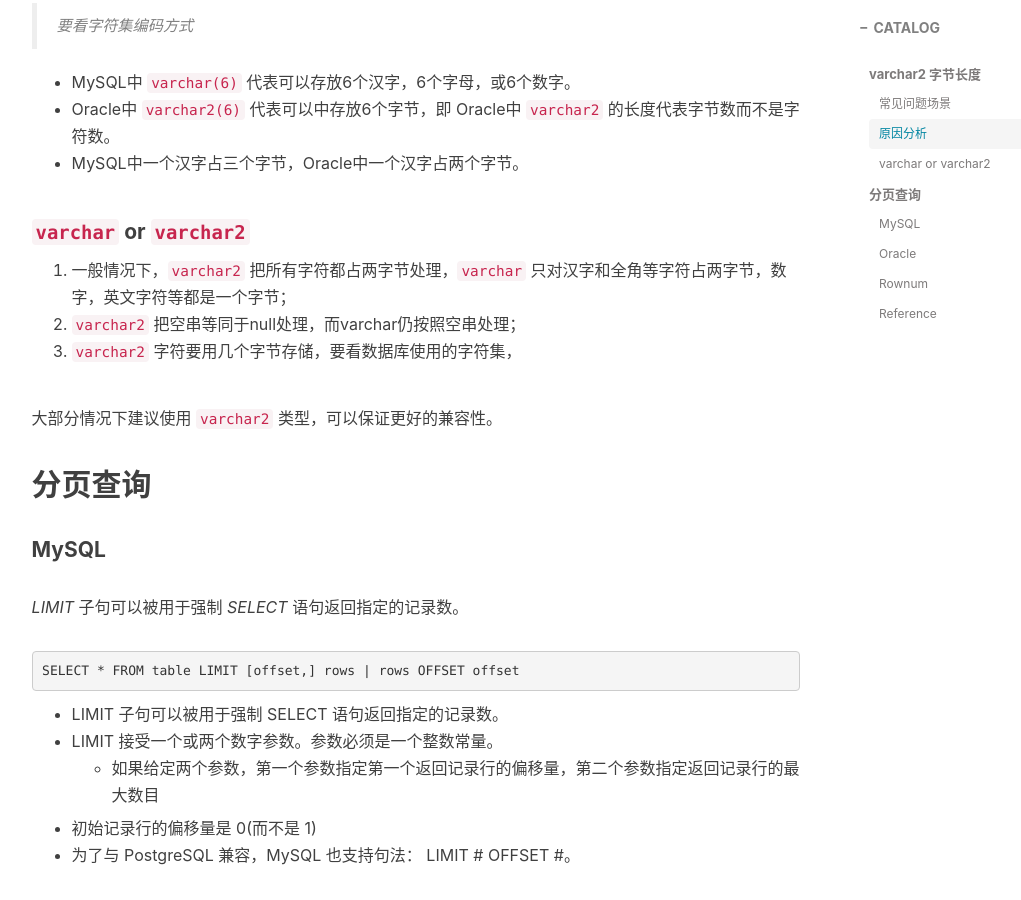
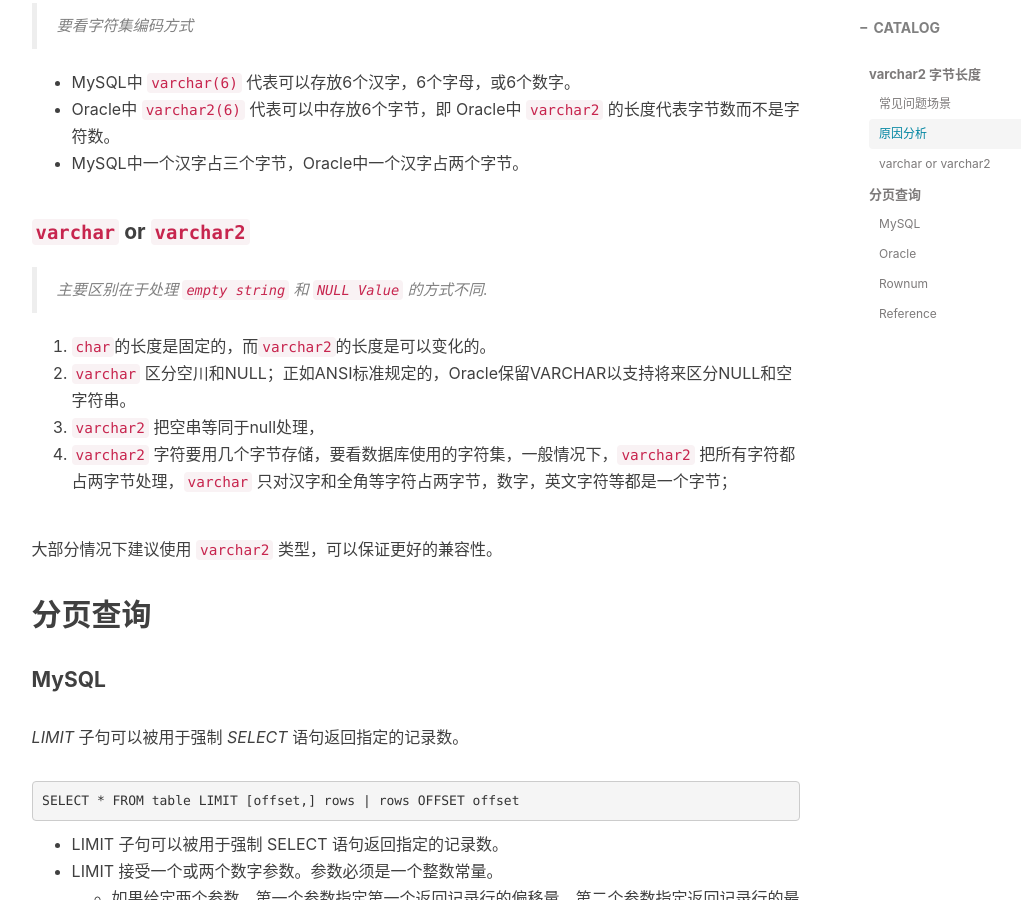
Before and after one commit to AlexTK2012/AlexTK2012.github.io, a Jekyll site: the page built from _posts/2019-04-25-MySQL-Oracle.md, in a window 1280 px wide and 900 px high, scrolled down 928 px. Shown: the whole window, without its empty margins (132-1153 px from the left). Built offline with Jekyll 4.4.1, drawn with Linux system fonts in a browser that asks for light colours; nearby versions of some CDN libraries; comment, search, counter and statistics services are not loaded.

Commit message:
add imgs & update

```diff
--- a/_posts/2019-04-25-MySQL-Oracle.md
+++ b/_posts/2019-04-25-MySQL-Oracle.md
@@ -30,9 +30,12 @@
 
 #### `varchar` or `varchar2`
 
-1. 一般情况下，`varchar2` 把所有字符都占两字节处理，`varchar` 只对汉字和全角等字符占两字节，数字，英文字符等都是一个字节；
-2. `varchar2` 把空串等同于null处理，而varchar仍按照空串处理；
-3. `varchar2` 字符要用几个字节存储，要看数据库使用的字符集，
+> 主要区别在于处理 `empty string` 和 `NULL Value` 的方式不同.
+
+1. `char`的长度是固定的，而`varchar2`的长度是可以变化的。
+2. `varchar` 区分空川和NULL；正如ANSI标准规定的，Oracle保留VARCHAR以支持将来区分NULL和空字符串。
+3. `varchar2` 把空串等同于null处理，
+4. `varchar2` 字符要用几个字节存储，要看数据库使用的字符集，一般情况下，`varchar2` 把所有字符都占两字节处理，`varchar` 只对汉字和全角等字符占两字节，数字，英文字符等都是一个字节；
 
 大部分情况下建议使用 `varchar2` 类型，可以保证更好的兼容性。
 
```
Also changed, not shown: _posts/2019-04-25-DataBase.md (+2 -2 lines), img/in-post/post-data-structure/structured-data.jpg (added), img/in-post/post-data-structure/structured-unstructured.jpg (added), img/in-post/post-data-structure/unstructured-data.jpg (added).
